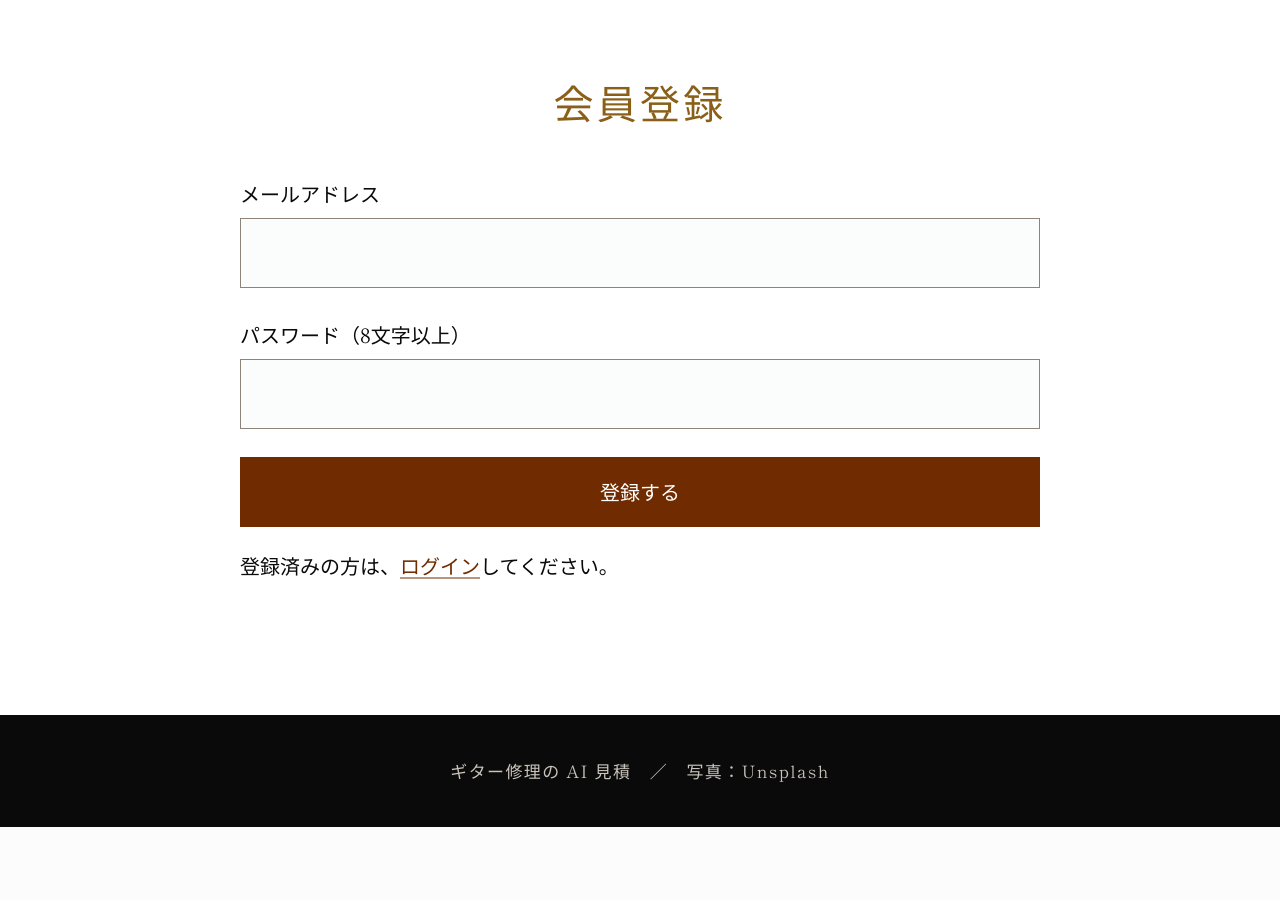
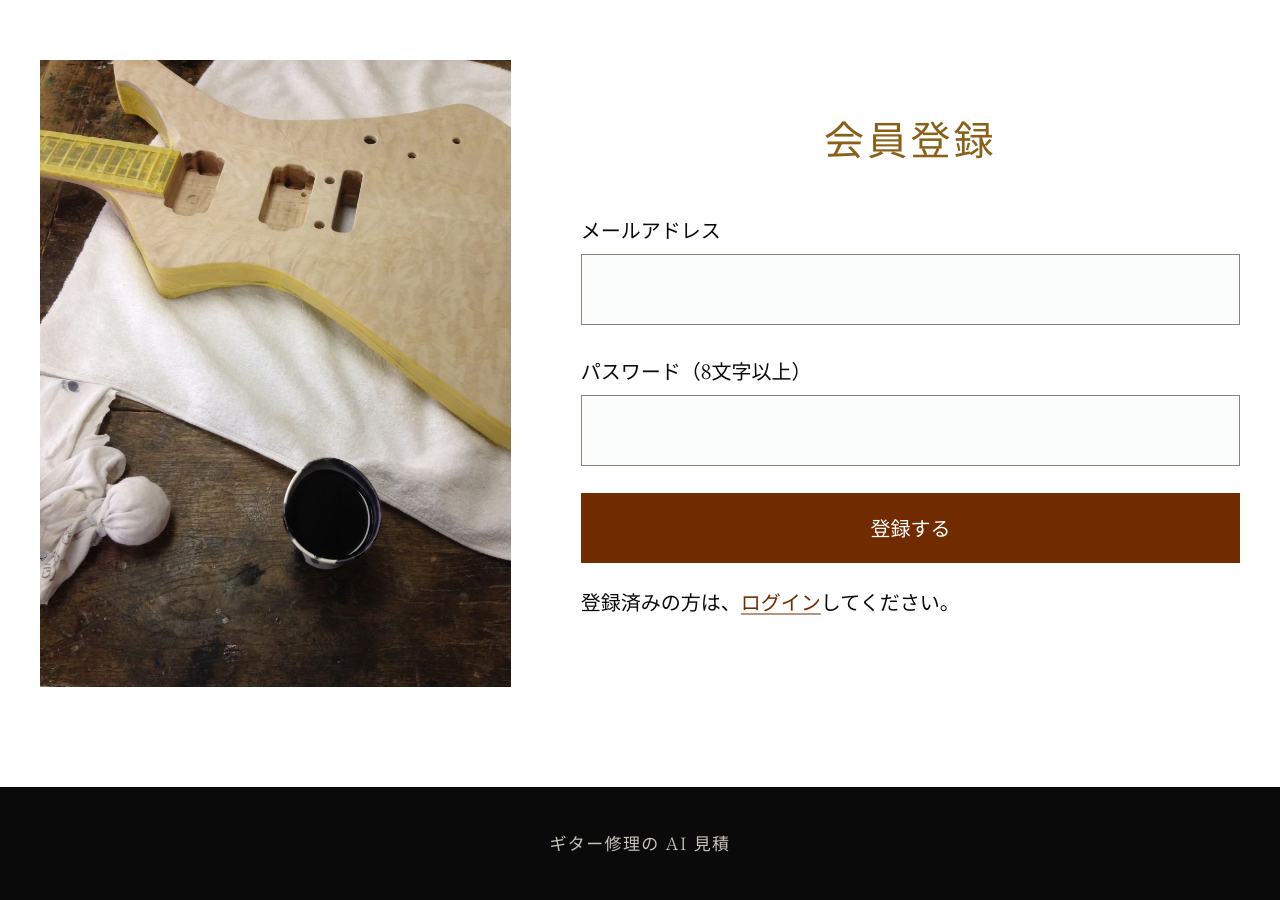
Before and after one commit to AI-keiriman/monshin-app, a Flask app: page /register in a window 1280 px wide. Shown: the part 124-1024 px from the top of the page. Before the commit the page ends 951 px from the top, so only its background shows below. Run offline with Flask 3, Linux system fonts and the light colour scheme; parts of the project's set-up code (start-up, migrations or seed data) failed here and were passed over; some libraries are stand-ins or nearby versions.

Commit message:
工房の写真を、ログインと問診の入力の画面に足す
- ログインと会員登録：左に縦長の写真、右に入力欄を並べた
- 問診の入力：下の帯に、工房の写真を3枚、同じ間隔で並べた
- 「ファイルを選択」のボタンの色を、黒に寄せた
- 下の帯の「写真：Unsplash」を消した（表示は必須ではないため）
- CLAUDE.md の「デザイン」に、写真の置き方を足した

Co-Authored-By: Claude Fable 5.2 <noreply@anthropic.com>

```diff
--- a/monshin/static/css/theme.css
+++ b/monshin/static/css/theme.css
@@ -40,6 +40,15 @@
   --pico-primary-hover-border: var(--monshin-brown-dark);
   --pico-primary-focus: rgba(112, 44, 0, 0.35);
   --pico-primary-inverse: #ffffff;
+  /* 「ファイルを選択」のボタンなど。Pico の初めの色は青みがあるので、黒に寄せる */
+  --pico-secondary: #3a3a3a;
+  --pico-secondary-background: #3a3a3a;
+  --pico-secondary-border: #3a3a3a;
+  --pico-secondary-hover: var(--monshin-ink);
+  --pico-secondary-hover-background: var(--monshin-ink);
+  --pico-secondary-hover-border: var(--monshin-ink);
+  --pico-secondary-focus: rgba(58, 58, 58, 0.35);
+  --pico-secondary-inverse: #ffffff;
 }
 
 /* 見出し：中央にそろえ、字の間を少し広げる */
@@ -158,6 +167,33 @@ main.container {
   font-size: 0.95rem;
   margin: 0;
 }
+/* ログインと会員登録：左に縦長の写真、右に入力欄 */
+.split {
+  display: grid;
+  grid-template-columns: minmax(0, 5fr) minmax(0, 7fr);
+  gap: 3.5rem;
+  align-items: center;
+}
+.split img {
+  display: block;
+  width: 100%;
+  height: auto;
+  max-height: 36rem;
+  object-fit: cover;
+}
+@media (max-width: 640px) {
+  .split {
+    grid-template-columns: 1fr;
+    gap: 1.5rem;
+  }
+  .split img {
+    max-height: 13rem;
+  }
+  /* 幅が狭いと3枚が重なるので、中央の1枚だけにする */
+  .site-footer--photo {
+    background: var(--monshin-ink) url("../img/workshop-head.jpg") center / auto 100% no-repeat;
+  }
+}
 .lead {
   text-align: center;
   max-width: 38rem;
@@ -219,3 +255,20 @@ main.container {
   letter-spacing: 0.08em;
   padding: 2rem 1rem;
 }
+/* 下の帯の背景を、工房の写真にする（問診の入力の画面）。写真は、作るときに暗くしてある */
+.site-footer--photo {
+  /* 帯は細くし、写真は切らずに全体を見せる（高さに合わせて置き、左右は黒のまま） */
+  /* 3枚（どれも横4：縦3）を、同じ間隔で並べる。帯の左右の端にも、同じ幅の黒が入る。
+     写真の幅は「帯の高さ × 4/3」。左の写真の位置は「25% − 高さ × 2/3」で、4つのすき間が同じ幅になる */
+  --footer-height: clamp(8rem, 14vw, 11rem);
+  background:
+    url("../img/workshop-left.jpg") calc(25% - var(--footer-height) * 2 / 3) center / auto 100% no-repeat,
+    url("../img/workshop-right.jpg") calc(75% + var(--footer-height) * 2 / 3) center / auto 100% no-repeat,
+    url("../img/workshop-head.jpg") center / auto 100% no-repeat,
+    var(--monshin-ink);
+  color: #ffffff;
+  height: var(--footer-height);
+  display: flex;
+  align-items: flex-end;
+  justify-content: center;
+}
--- a/monshin/templates/auth/login.html
+++ b/monshin/templates/auth/login.html
@@ -1,6 +1,9 @@
 {% extends "base.html" %}
 {% from "_form_errors.html" import field %}
 {% block content %}
+<div class="split">
+  <img src="{{ url_for('static', filename='img/workshop-body.jpg') }}" alt="塗装の前のギターのボディ" width="900" height="1200">
+  <div>
 <h1>ログイン</h1>
 <form method="post" novalidate>
   {{ form.hidden_tag() }}
@@ -9,4 +12,6 @@
   <button type="submit">ログイン</button>
 </form>
 <p>はじめての方は、<a href="{{ url_for('auth.register') }}">会員登録</a>をしてください。</p>
+  </div>
+</div>
 {% endblock %}
--- a/monshin/templates/auth/register.html
+++ b/monshin/templates/auth/register.html
@@ -1,6 +1,9 @@
 {% extends "base.html" %}
 {% from "_form_errors.html" import field %}
 {% block content %}
+<div class="split">
+  <img src="{{ url_for('static', filename='img/workshop-body.jpg') }}" alt="塗装の前のギターのボディ" width="900" height="1200">
+  <div>
 <h1>会員登録</h1>
 <form method="post" novalidate>
   {{ form.hidden_tag() }}
@@ -9,4 +12,6 @@
   <button type="submit">登録する</button>
 </form>
 <p>登録済みの方は、<a href="{{ url_for('auth.login') }}">ログイン</a>してください。</p>
+  </div>
+</div>
 {% endblock %}
--- a/monshin/templates/base.html
+++ b/monshin/templates/base.html
@@ -39,7 +39,7 @@
     {% endfor %}
     {% block content %}{% endblock %}
   </main>
-  <footer class="site-footer">ギター修理の AI 見積　／　写真：Unsplash</footer>
+  <footer class="site-footer {% block footer_class %}{% endblock %}">ギター修理の AI 見積</footer>
   <script>
     // AI を呼ぶフォームの送信のボタン（data-once）を、2回押せないようにする
     document.addEventListener("submit", (event) => {
--- a/monshin/templates/consultations/new.html
+++ b/monshin/templates/consultations/new.html
@@ -1,5 +1,6 @@
 {% extends "base.html" %}
 {% from "_form_errors.html" import field %}
+{% block footer_class %}site-footer--photo{% endblock %}
 {% block content %}
 <h1>問診を始める</h1>
 <p>楽器の症状を教えてください。AI が、原因を絞るための質問をします。</p>
```
Also changed, not shown: CLAUDE.md (+2 -0 lines), monshin/static/img/workshop-body.jpg (added), monshin/static/img/workshop-head.jpg (added), monshin/static/img/workshop-left.jpg (added), monshin/static/img/workshop-right.jpg (added).
